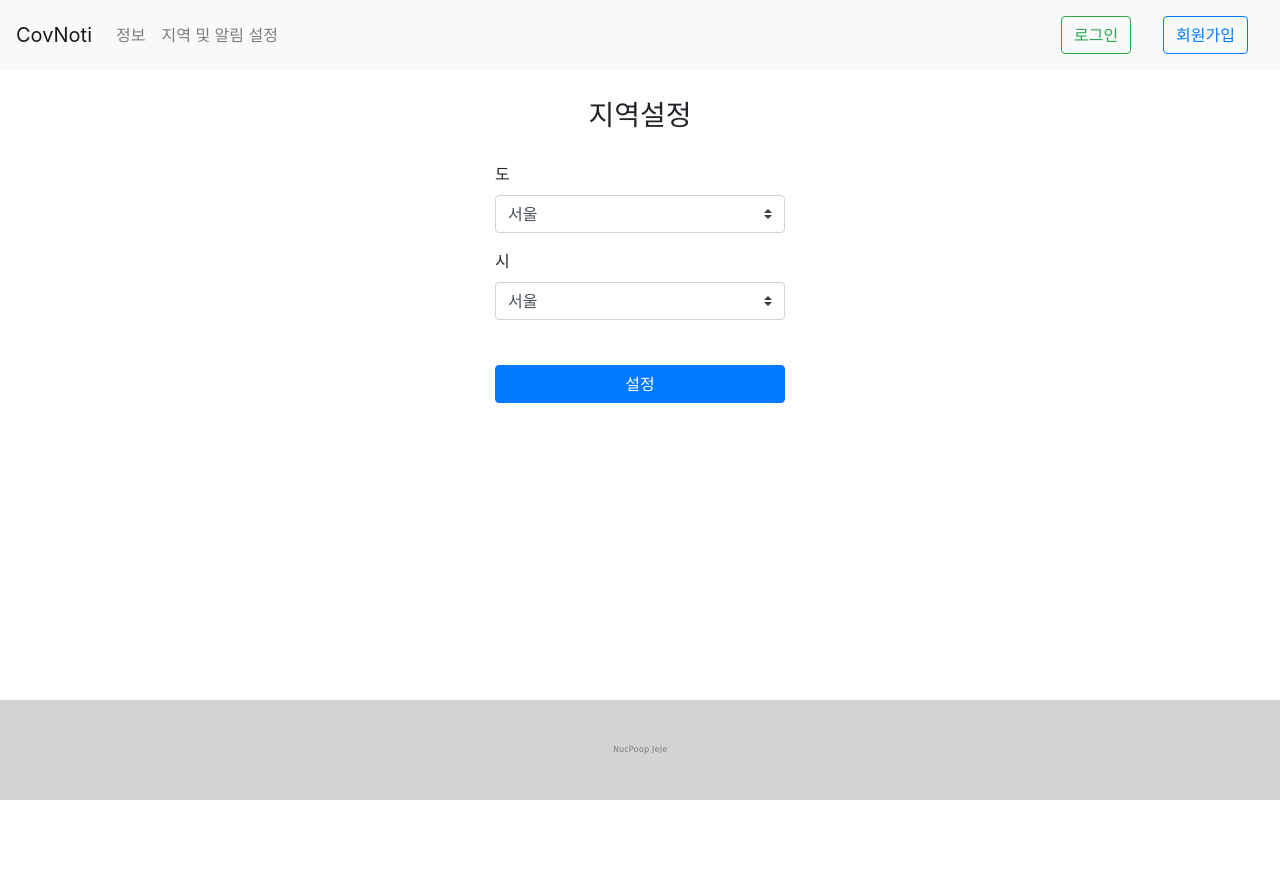
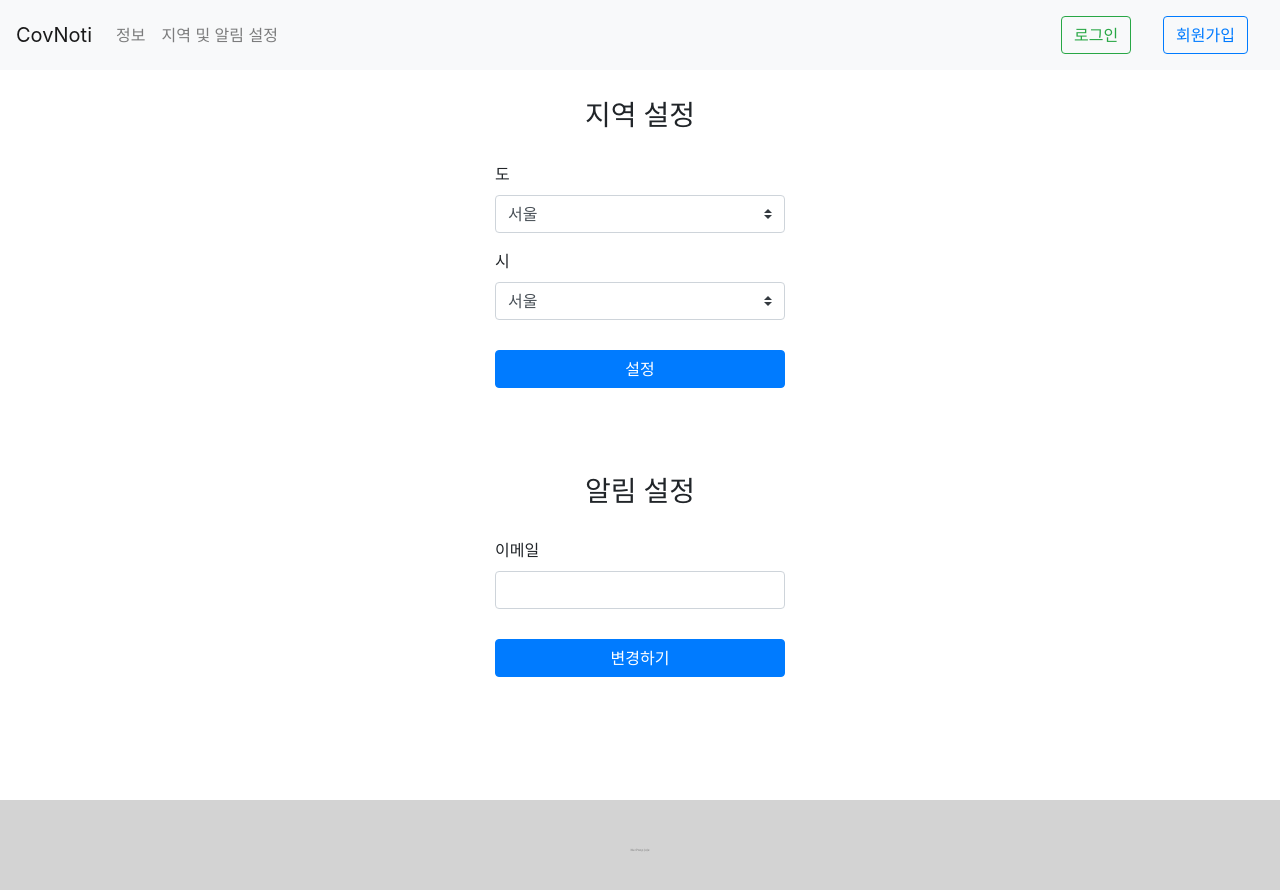
Before and after one commit to NucPoop/Covserver-front, a React (Create React App) app: page /location in a window 1280 px wide. Shown: the top 890 px of the page. Before the commit the page ends 800 px from the top, so only its background shows below. Built offline with nearby package versions, Linux system fonts and the light colour scheme.

Commit message:
[add] alarm set [fix] footer css

```diff
--- a/src/App.css
+++ b/src/App.css
@@ -28,6 +28,18 @@
 .App-footer{
   text-align: center;
   font-family: 'Fira Sans', sans-serif;
-  font-size: 9px;
+  font-size: 0.2em;
   color: gray;
+  background-color: lightgray;
+
+  width: 100%;
+  height: 100px;
+  display: flex;
+  align-items: center;
 }
+
+.App-footer p{
+  width: max-content;
+  height: fit-content;
+  margin: auto;
+}
--- a/src/pages/LocationSetting.js
+++ b/src/pages/LocationSetting.js
@@ -8,7 +8,7 @@ export default class LocationSetting extends Component {
     render() {
         return (
             <div className="location-setting">
-                <h3>지역설정</h3>
+                <h3>지역 설정</h3>
 
                 <Form>
                     <Form.Group controlId="location-state">
@@ -35,6 +35,20 @@ export default class LocationSetting extends Component {
                 </Form>
 
                 <Button className="setlocation-btn" controlId="setLocation">설정</Button>
+
+                <div className="alarm-setting">
+                    <h3>알림 설정</h3>
+
+                    <Form>
+                        <Form.Group className="alarm" controlId="set-alarm">
+                            <Form.Label>이메일</Form.Label>
+                            <br/>
+                            <Form.Control type="email"/>
+                        </Form.Group>
+                    </Form>
+
+                    <Button className="setalarm-btn" controlId="setAlarm">변경하기</Button>
+                </div>
             </div>
         );
     }
--- a/src/style/Footer.css
+++ b/src/style/Footer.css
@@ -1,14 +1,3 @@
 .footer{
-    width: 100%;
-    height: 100px;
-    background-color: lightgray;
-    position: absolute;
-    bottom: 0;
-    display: flex;
-    align-items: center;
-}
-
-.footer p{
-    font-size: 1em;
     margin: auto;
 }
--- a/src/style/LocationSetting.css
+++ b/src/style/LocationSetting.css
@@ -1,6 +1,8 @@
 .location-setting{
     width: fit-content;
+    height: fit-content;
     margin: auto;
+    position: relative;
 }
 
 h3{
@@ -8,11 +10,16 @@ h3{
     text-align: center;
 }
 
-.province, .city{
+.alarm-setting{
+    height: auto;
+}
+
+.province, .city, .alarm{
     width: 290px;
 }
 
-.setlocation-btn{
+.setlocation-btn, .setalarm-btn{
     width: 290px;
-    margin-top: 10%;
+    margin-top: 5%;
+    margin-bottom: 20%;
 }
```
Also changed, not shown: src/App.js (+4 -3 lines).
